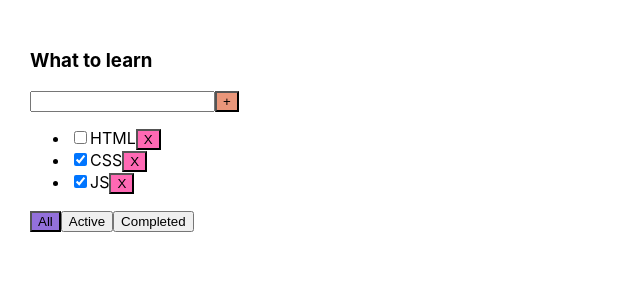
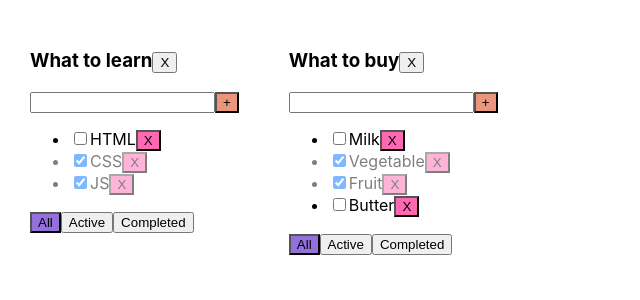
Before and after one commit to espere-papillon/appToDoList, a React (Create React App) app: page / in a window 1280 px wide. Shown: the top 300 px of the page, without its empty margins (0-640 px from the left). Built offline with nearby package versions, Linux system fonts and the light colour scheme.

Commit message:
feat: add functionality of multiple todo lists

```diff
--- a/src/App.css
+++ b/src/App.css
@@ -27,3 +27,7 @@
 .error-message {
     color: darkred;
 }
+
+.is-done {
+    opacity: 0.5;
+}
--- a/src/App.tsx
+++ b/src/App.tsx
@@ -10,75 +10,114 @@ export type TaskType = {
 }
 
 export type FilterValuesTypes = "all" | "active" | "completed"
+export type TodoListType = {
+    id: string
+    title: string
+    filter: FilterValuesTypes
+}
+
+export type TasksStateType = {
+    [key: string]: Array<TaskType>
+}
 
 function App() {
-    // console.log(v1())
+    // BLL:
+    const todoListID_1 = v1()
+    const todoListID_2 = v1()
 
-    // BLL:
-    const [tasks, setTasks] = useState<Array<TaskType>>([
+    const [todoLists, setTodoLists] = useState<Array<TodoListType>>([
+        {id: todoListID_1, title: "What to learn", filter: "all"},
+        {id: todoListID_2, title: "What to buy", filter: "all"}
+    ])
+
+    const [tasks, setTasks] = useState<TasksStateType>({
+        [todoListID_1]: [
             {id: v1(), title: 'HTML', isDone: false},
             {id: v1(), title: 'CSS', isDone: true},
             {id: v1(), title: 'JS', isDone: true}
-    ])
-
-    function removeTasks(taskID: string) {
-        const filteredTasks = tasks.filter(t => t.id !== taskID)
-        setTasks(filteredTasks)
-    }
-
-    function addTask(title: string) {
-        const task: TaskType = {
-            id: v1(),
-            title, // title: title,
-            isDone: false
-        }
-        const newTasks = [task, ...tasks]
-        // const newTasks = [...tasks]
-        // newTasks.unshift(task)
-        setTasks(newTasks)
-    }
-
-    //const todoListFilter: FilterValuesTypes = "active"
+        ],
+        [todoListID_2]: [
+            {id: v1(), title: 'Milk', isDone: false},
+            {id: v1(), title: 'Vegetable', isDone: true},
+            {id: v1(), title: 'Fruit', isDone: true},
+            {id: v1(), title: 'Butter', isDone: false}
+        ]
+    })
 
     const [todoListFilter, setTodoListFilter] = useState<FilterValuesTypes>("all")
 
-        function changeTodoListFilter(newFilter: FilterValuesTypes) {
-        setTodoListFilter(newFilter)
+    function removeTasks(taskID: string, todoListID: string) {
+        const updatedTasks = tasks[todoListID].filter(t => t.id !== taskID)
+        setTasks({...tasks, [todoListID]: updatedTasks})
+        //const filteredTasks = tasks.filter(t => t[].id !== taskID)
+        //setTasks(filteredTasks)
     }
 
+    function addTask(title: string, todoListID: string) {
+        const newTask = {
+            id: v1(),
+            title,
+            isDone: false
+        }
+        setTasks({
+            ...tasks,
+            [todoListID]: [newTask, ...tasks[todoListID]]
+        })
+    }
 
-        function getTasksForTodoList () {
-            switch (todoListFilter) {
+    function changeTodoListFilter(newFilter: FilterValuesTypes, todoListID: string) {
+        const updatedTodoLists = todoLists.map(tl => tl.id === todoListID ? {...tl, filter: newFilter} : tl)
+        setTodoLists(updatedTodoLists)
+    }
+
+    function getTasksForTodoList(todoList: TodoListType): Array<TaskType> {
+        switch (todoList.filter) {
             case "active":
-                    return tasks.filter(t => t.isDone === false)
+                return tasks[todoList.id].filter(t => t.isDone === false)
             case "completed":
-                    return tasks.filter(t => t.isDone === true)
+                return tasks[todoList.id].filter(t => t.isDone === true)
             default:
-                    return tasks
+                return tasks[todoList.id]
         }
     }
 
-        function changeTaskStatus(taskId: string, newIsDone: boolean) {
-            const updatedTasks = tasks.map(el => {
-                if(el.id === taskId) {
+    function changeTaskStatus(taskId: string, newIsDone: boolean, todoListID: string) {
+        const updatedTasks = tasks[todoListID].map(el => {
+            if (el.id === taskId) {
                 return {...el, isDone: newIsDone}
             }
             return el
         })
-            setTasks(updatedTasks)
+        setTasks({...tasks, [todoListID]: updatedTasks})
+    }
+
+    function removeTodoList(todoListID: string) {
+        const updatedTodoLists = todoLists.filter(tl => tl.id !== todoListID)
+        setTodoLists(updatedTodoLists)
+        delete tasks[todoListID]
     }
 
     // UI:
     return (
         <div className="App">
-            <ToDoList title = {'What to learn'}
-                      tasks={getTasksForTodoList()}
-                      todoListFilter={todoListFilter}
+            {
+                todoLists.map(tl => {
+                    return (
+                        <ToDoList
+                            key={tl.id}
+                            id={tl.id}
+                            title={tl.title}
+                            tasks={getTasksForTodoList(tl)}
+                            todoListFilter={tl.filter}
                             addTask={addTask}
                             removeTasks={removeTasks}
                             changeTodoListFilter={changeTodoListFilter}
                             changeTaskStatus={changeTaskStatus}
+                            removeTodoList={removeTodoList}
                         />
+                    )
+                })
+            }
         </div>
     );
 }
--- a/src/ToDoList.tsx
+++ b/src/ToDoList.tsx
@@ -2,23 +2,25 @@ import React, {KeyboardEvent, ChangeEvent, useState} from "react";
 import {FilterValuesTypes, TaskType} from "./App";
 
 type ToDoListPropsType = {
+    id: string
     title: string
     todoListFilter: FilterValuesTypes
     tasks: Array<TaskType>
-    addTask: (title: string) => void
-    removeTasks: (taskID: string) => void
-    changeTodoListFilter: (newFilterValue: FilterValuesTypes) => void
-    changeTaskStatus: (taskId: string, newIsDone: boolean) => void
+    addTask: (title: string, todoListID: string) => void
+    removeTasks: (taskID: string, todoListID: string) => void
+    changeTodoListFilter: (newFilterValue: FilterValuesTypes, todoListID: string) => void
+    changeTaskStatus: (taskId: string, newIsDone: boolean, todoListID: string) => void
+    removeTodoList: (todoListID: string) => void
 }
 
 export function ToDoList(props: ToDoListPropsType) {
     const [title, setTitle] = useState<string>("")
     const [error, serError] = useState<string | null>(null)
     const tasks = props.tasks.map(task => {
-        const removeTask = () => props.removeTasks(task.id)
-        const changeStatus = (event: ChangeEvent<HTMLInputElement>) => props.changeTaskStatus(task.id, event.currentTarget.checked)
+        const removeTask = () => props.removeTasks(task.id, props.id)
+        const changeStatus = (event: ChangeEvent<HTMLInputElement>) => props.changeTaskStatus(task.id, event.currentTarget.checked, props.id)
         return (
-            <li>
+            <li key={task.id} className={task.isDone ? "is-done" : ""}>
                 <input type="checkbox" checked={task.isDone}
                        onChange={changeStatus}/>
                 <span>{task.title}</span>
@@ -27,15 +29,17 @@ export function ToDoList(props: ToDoListPropsType) {
         )
     })
 
-    const setAll = () => props.changeTodoListFilter("all")
-    const setActive = () => props.changeTodoListFilter("active")
-    const setCompleted = () => props.changeTodoListFilter("completed")
-    const changeTitle = (e: ChangeEvent<HTMLInputElement>) => {serError(null)
-        setTitle(e.currentTarget.value)}
+    const setAll = () => props.changeTodoListFilter("all", props.id)
+    const setActive = () => props.changeTodoListFilter("active", props.id)
+    const setCompleted = () => props.changeTodoListFilter("completed", props.id)
+    const changeTitle = (e: ChangeEvent<HTMLInputElement>) => {
+        serError(null)
+        setTitle(e.currentTarget.value)
+    }
     const addTask = () => {
         const trimmedTitle = title.trim()
         if (trimmedTitle) {
-            props.addTask(title)
+            props.addTask(title, props.id)
         } else {
             serError("Title is required")
         }
@@ -49,10 +53,13 @@ export function ToDoList(props: ToDoListPropsType) {
     const allBtnClass = props.todoListFilter === "all" ? "active-filter" : "";
     const activeBtnClass = props.todoListFilter === "active" ? "active-filter" : "";
     const completedBtnClass = props.todoListFilter === "completed" ? "active-filter" : ""
+    const removeTodoList = () => props.removeTodoList(props.id)
 
     return (
         <div>
-            <h3>{props.title}</h3>
+            <h3>{props.title}
+                <button onClick={removeTodoList}>X</button>
+            </h3>
             <div>
                 <input
                     className={error ? "error-input" : ""}
@@ -67,9 +74,6 @@ export function ToDoList(props: ToDoListPropsType) {
                 {tasks}
             </ul>
             <div>
-                {/*<button onClick={() => {props.changeTodoListFilter("all")}}>All</button>*/}
-                {/*<button onClick={() => {props.changeTodoListFilter("active")}}>Active</button>*/}
-                {/*<button onClick={() => {props.changeTodoListFilter("completed")}}>Completed</button>*/}
                 <button className={allBtnClass} onClick={setAll}>All</button>
                 <button className={activeBtnClass} onClick={setActive}>Active</button>
                 <button className={completedBtnClass} onClick={setCompleted}>Completed</button>
```
Lines whose indentation alone changed are shown as unchanged.
